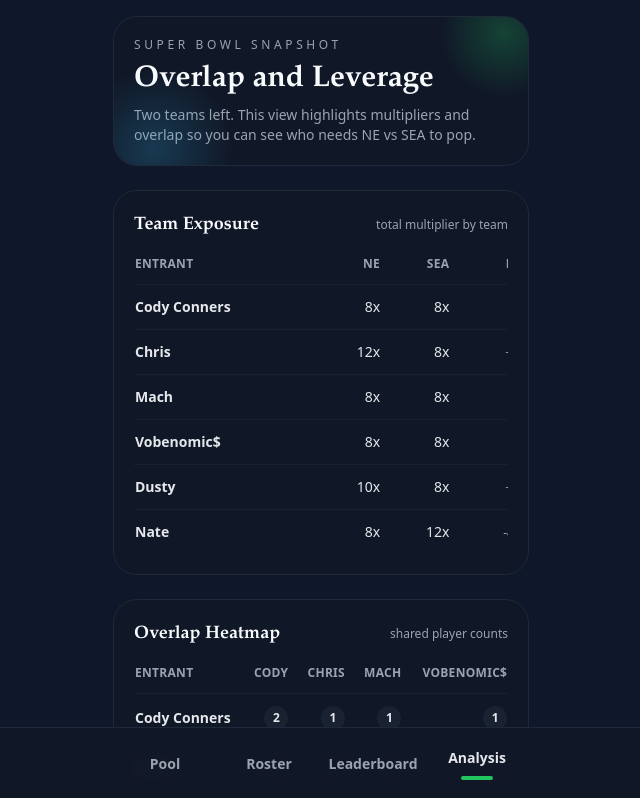
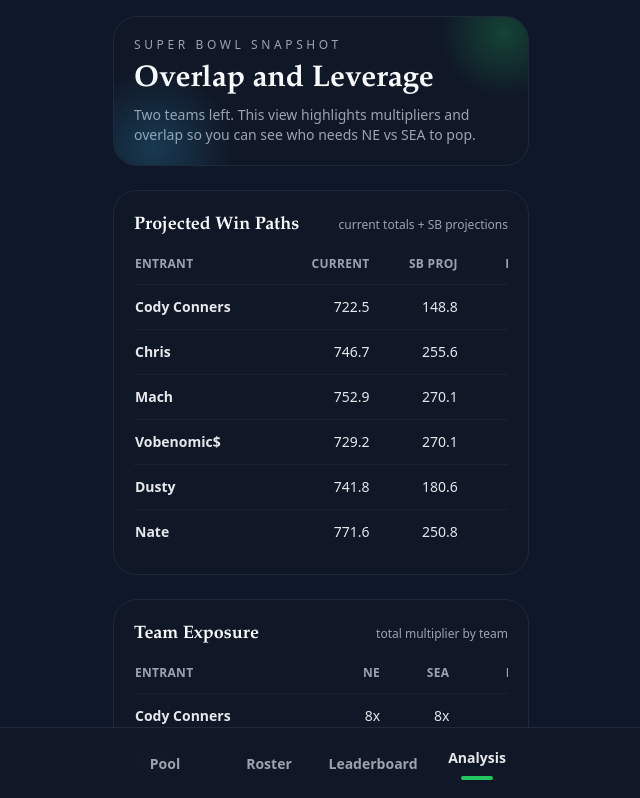
Before and after one commit to dustybecker/playoff-pool, a Next.js app: page /analysis in a window 1280 px wide. Shown: the top 798 px of the page, without its empty margins (319-959 px from the left). Built offline with nearby package versions, Linux system fonts and the light colour scheme.

Commit message:
Add current totals and projections for analysis
Added current totals and projections for entrants.

```diff
--- a/app/analysis/page.tsx
+++ b/app/analysis/page.tsx
@@ -14,6 +14,33 @@ const ENTRIES = [
   { entrant: "Nate", player_id: "53", player_name: "Sam Darnold", team_abbr: "SEA", multiplier: 8 },
   { entrant: "Nate", player_id: "7", player_name: "Jaxon Smith-Njigba", team_abbr: "SEA", multiplier: 4 },
   { entrant: "Vobenomic$", player_id: "7", player_name: "Jaxon Smith-Njigba", team_abbr: "SEA", multiplier: 8 },
+];
+
+const CURRENT_TOTALS = [
+  { entrant: "Nate", total: 771.6 },
+  { entrant: "Mach", total: 752.9 },
+  { entrant: "Chris", total: 746.7 },
+  { entrant: "Dusty", total: 741.8 },
+  { entrant: "Vobenomic$", total: 729.2 },
+  { entrant: "Cody Conners", total: 722.5 },
+];
+
+const PROJECTIONS = [
+  { entrant: "Chris", player_id: "21", player_name: "Drake Maye", team_abbr: "NE", points: 70.84, multiplier: 4 },
+  { entrant: "Chris", player_id: "60", player_name: "Hunter Henry", team_abbr: "NE", points: 56.4, multiplier: 8 },
+  { entrant: "Chris", player_id: "7", player_name: "Jaxon Smith-Njigba", team_abbr: "SEA", points: 128.4, multiplier: 8 },
+  { entrant: "Cody Conners", player_id: "117", player_name: "Austin Hooper", team_abbr: "NE", points: 20.4, multiplier: 8 },
+  { entrant: "Cody Conners", player_id: "7", player_name: "Jaxon Smith-Njigba", team_abbr: "SEA", points: 128.4, multiplier: 8 },
+  { entrant: "Dusty", player_id: "21", player_name: "Drake Maye", team_abbr: "NE", points: 35.42, multiplier: 2 },
+  { entrant: "Dusty", player_id: "8", player_name: "TreVeyon Henderson", team_abbr: "NE", points: 16.8, multiplier: 8 },
+  { entrant: "Dusty", player_id: "7", player_name: "Jaxon Smith-Njigba", team_abbr: "SEA", points: 128.4, multiplier: 8 },
+  { entrant: "Mach", player_id: "21", player_name: "Drake Maye", team_abbr: "NE", points: 141.68, multiplier: 8 },
+  { entrant: "Mach", player_id: "7", player_name: "Jaxon Smith-Njigba", team_abbr: "SEA", points: 128.4, multiplier: 8 },
+  { entrant: "Nate", player_id: "16", player_name: "Stefon Diggs", team_abbr: "NE", points: 68.4, multiplier: 8 },
+  { entrant: "Nate", player_id: "53", player_name: "Sam Darnold", team_abbr: "SEA", points: 118.16, multiplier: 8 },
+  { entrant: "Nate", player_id: "7", player_name: "Jaxon Smith-Njigba", team_abbr: "SEA", points: 64.2, multiplier: 4 },
+  { entrant: "Vobenomic$", player_id: "21", player_name: "Drake Maye", team_abbr: "NE", points: 141.68, multiplier: 8 },
+  { entrant: "Vobenomic$", player_id: "7", player_name: "Jaxon Smith-Njigba", team_abbr: "SEA", points: 128.4, multiplier: 8 },
 ];
 
 const ENTRANT_ORDER = ["Cody Conners", "Chris", "Mach", "Vobenomic$", "Dusty", "Nate"];
@@ -99,12 +126,26 @@ function buildTeamExposure(entries: typeof ENTRIES, entrants: string[]) {
   return Array.from(map.values());
 }
 
+function buildProjectedTotals(entries: typeof PROJECTIONS, entrants: string[]) {
+  const map = new Map<string, { entrant: string; projected: number }>();
+  for (const entrant of entrants) {
+    map.set(entrant, { entrant, projected: 0 });
+  }
+  for (const entry of entries) {
+    const record = map.get(entry.entrant);
+    if (!record) continue;
+    record.projected += entry.points;
+  }
+  return Array.from(map.values());
+}
+
 export default function AnalysisPage() {
   const entrants = uniqueEntrants(ENTRIES);
   const entrantMap = buildEntrantMap(ENTRIES);
   const playerCounts = buildPlayerCounts(ENTRIES);
   const entrantSets = new Map<string, Set<string>>();
   const playerMatrix = buildPlayerMatrix(ENTRIES);
+  const currentTotals = new Map(CURRENT_TOTALS.map((row) => [row.entrant, row.total]));
 
   for (const entrant of entrants) {
     const picks = entrantMap.get(entrant) ?? [];
@@ -131,6 +172,16 @@ export default function AnalysisPage() {
     return a.player_name.localeCompare(b.player_name);
   });
   const teamExposure = buildTeamExposure(ENTRIES, entrants);
+  const projectedTotals = buildProjectedTotals(PROJECTIONS, entrants);
+  const projectedFinals = projectedTotals.map((row) => {
+    const current = currentTotals.get(row.entrant) ?? 0;
+    const total = current + row.projected;
+    return { entrant: row.entrant, current, projected: row.projected, total };
+  });
+  const projectedLeader = projectedFinals.reduce((acc, row) => {
+    if (!acc || row.total > acc.total) return row;
+    return acc;
+  }, null as null | { entrant: string; current: number; projected: number; total: number });
 
   return (
     <main className="min-h-screen text-text">
@@ -147,6 +198,50 @@ export default function AnalysisPage() {
           see who needs NE vs SEA to pop.
         </p>
       </div>
+
+      <section className="mt-6 rounded-3xl border border-border bg-surface/80 p-5">
+        <div className="mb-4 flex items-center justify-between">
+          <h2 className="text-lg font-semibold text-[#F8FAFC] [font-family:'Garamond']">
+            Projected Win Paths
+          </h2>
+          <span className="text-xs text-muted">current totals + SB projections</span>
+        </div>
+
+        <div className="overflow-auto">
+          <table className="w-full min-w-[560px] text-left text-sm">
+            <thead className="text-xs uppercase tracking-wide text-muted">
+              <tr>
+                <th className="pb-3 pr-4">Entrant</th>
+                <th className="pb-3 pr-4 text-right">Current</th>
+                <th className="pb-3 pr-4 text-right">SB Proj</th>
+                <th className="pb-3 pr-4 text-right">Proj Total</th>
+                <th className="pb-3 pr-4 text-right">Needs</th>
+              </tr>
+            </thead>
+            <tbody>
+              {projectedFinals.map((row) => {
+                const leaderTotal = projectedLeader?.total ?? 0;
+                const needed = Math.max(0, leaderTotal - row.total + 0.1);
+                return (
+                  <tr key={row.entrant} className="border-t border-border/60">
+                    <td className="py-3 pr-4 font-semibold">{row.entrant}</td>
+                    <td className="py-3 pr-4 text-right">{row.current.toFixed(1)}</td>
+                    <td className="py-3 pr-4 text-right">{row.projected.toFixed(1)}</td>
+                    <td className="py-3 pr-4 text-right font-semibold">{row.total.toFixed(1)}</td>
+                    <td className="py-3 pr-4 text-right">
+                      <span className="text-xs text-muted">
+                        {projectedLeader?.entrant === row.entrant
+                          ? "Leader"
+                          : `+${needed.toFixed(1)} pts`}
+                      </span>
+                    </td>
+                  </tr>
+                );
+              })}
+            </tbody>
+          </table>
+        </div>
+      </section>
 
       <section className="mt-6 rounded-3xl border border-border bg-surface/80 p-5">
         <div className="mb-4 flex items-center justify-between">
@@ -332,6 +427,17 @@ export default function AnalysisPage() {
           ))}
         </div>
       </section>
+
+      <section className="mt-6 rounded-3xl border border-border bg-surface/80 p-5">
+        <h2 className="text-lg font-semibold text-[#F8FAFC] [font-family:'Garamond']">
+          Scoring Quick Rules
+        </h2>
+        <div className="mt-3 grid gap-2 text-xs text-muted">
+          <div>Passing: 4 pts per TD, 1 pt per 25 passing yards.</div>
+          <div>Rushing/Receiving: 6 pts per TD, 1 pt per 10 yards.</div>
+          <div>Receiving: 1 pt per reception.</div>
+        </div>
+      </section>
     </main>
   );
 }
```
